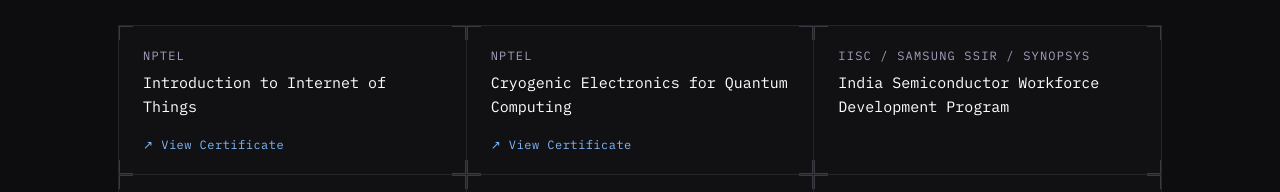
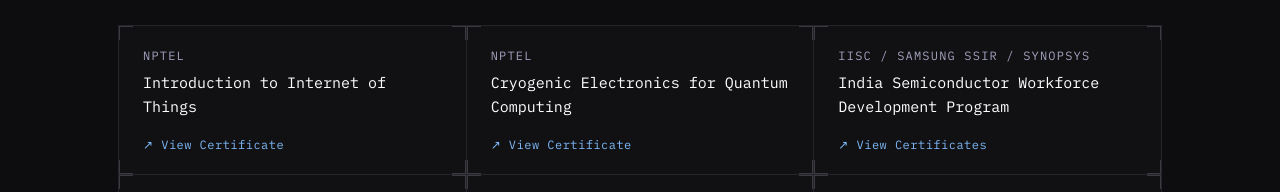
Before and after one commit to GreaseMonkeyIT/greasemonkeyit.github.io, a plain HTML site: page index.html in a window 1280 px wide. Shown: the part 2680-2872 px from the top of the page. Drawn offline with Linux system fonts and the light colour scheme.

Commit message:
Add ISWDP certificates link

```diff
--- a/index.html
+++ b/index.html
@@ -1912,6 +1912,7 @@
       <div class="cert-card hud-frame">
         <div class="cert-issuer">IISc / Samsung SSIR / Synopsys</div>
         <div class="cert-name">India Semiconductor Workforce Development Program</div>
+        <a class="cert-link" href="https://drive.google.com/drive/folders/1AqcWyfUQK3bAhToJJncu37hzKJRIy2g-?usp=sharing" target="_blank">↗ View Certificates</a>
       </div>
       <div class="cert-card hud-frame">
         <div class="cert-issuer">IBM</div>
```
